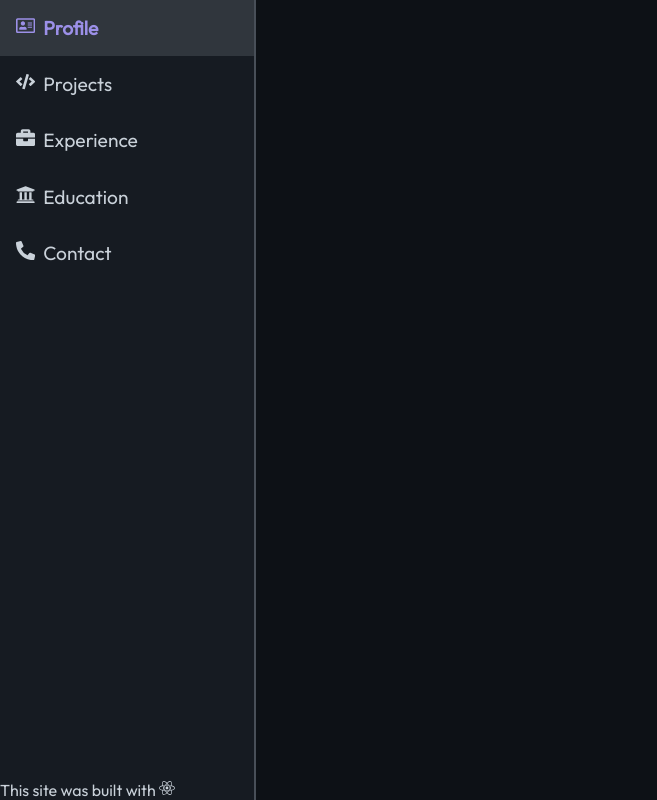
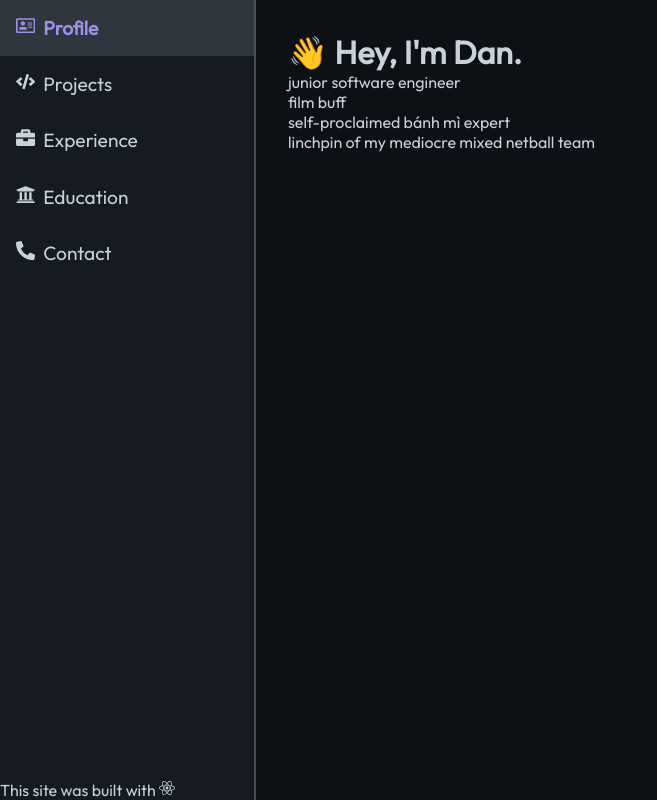
Before and after one commit to mmauthoor/portfolio, a React (Create React App) app: page / in a window 1280 px wide. Shown: the whole page, without its empty margins (0-657 px from the left). Built offline with nearby package versions, Linux system fonts and the light colour scheme.

Commit message:
Create initial Profile page

```diff
--- a/src/App.js
+++ b/src/App.js
@@ -1,10 +1,19 @@
+import { Routes, Route } from 'react-router-dom';
+
 import './App.css';
 import NavBar from './components/NavBar';
+import Profile from './pages/Profile';
 
 function App() {
   return (
     <div className="App">
+
       <NavBar />
+
+      <Routes>
+        <Route path='/' element={<Profile />} />
+      </Routes>
+
     </div>
   );
 }
--- a/src/components/NavBar.js
+++ b/src/components/NavBar.js
@@ -40,7 +40,7 @@ export default function NavBar() {
 
       <div className='divider' />
 
-      <p>This site was built with <FaReact alt='React' /></p>
+      <p>This site was built with <FaReact /></p>
     </nav>
   );
 }
--- a/src/index.css
+++ b/src/index.css
@@ -19,3 +19,7 @@ a {
   color: #C9D1D9;
   text-decoration: none;
 }
+
+main {
+  margin: 2rem;
+}
--- /dev/null
+++ b/src/pages/Profile.js
@@ -0,0 +1,12 @@
+export default function Profile() {
+  return (
+    <main>
+      <h1>👋 Hey, I'm Dan.</h1>
+      <p>junior software engineer</p>
+
+      <p>film buff</p>
+      <p>self-proclaimed bánh mì expert</p>
+      <p>linchpin of my mediocre mixed netball team</p>
+    </main>
+  )
+};
```
